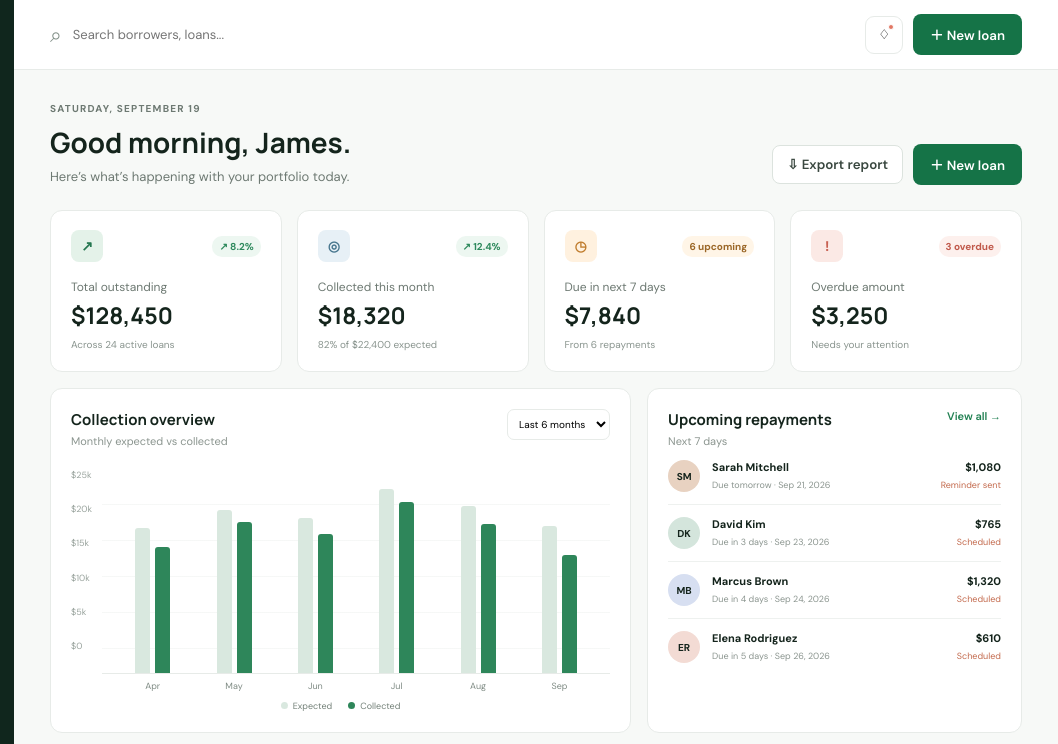
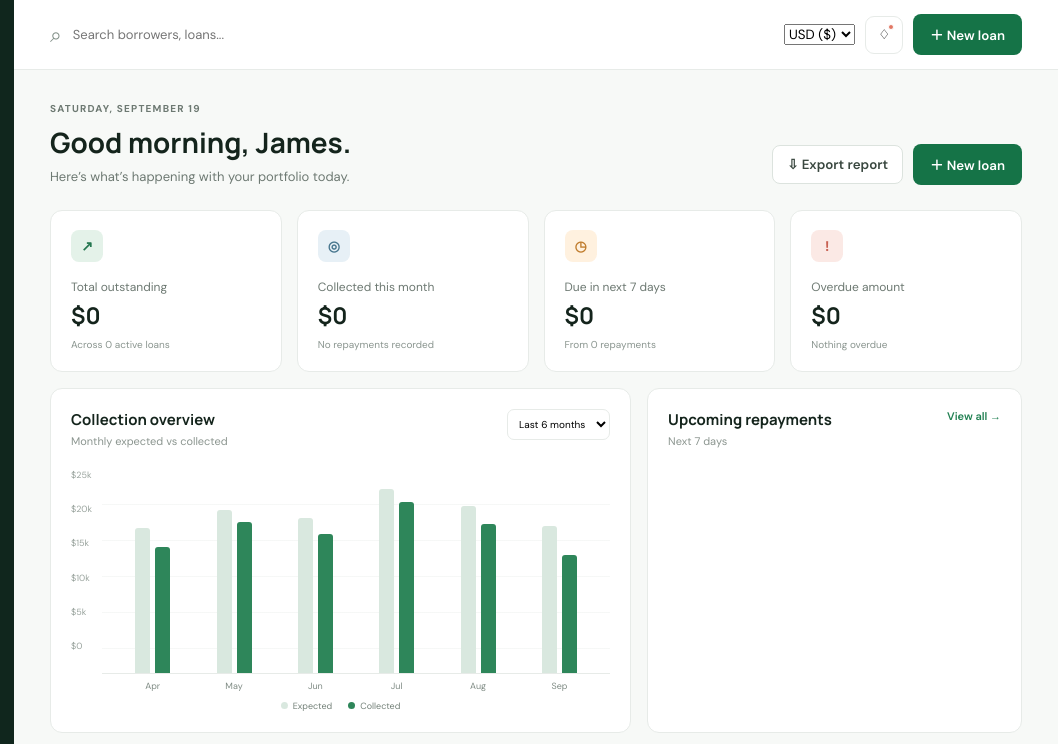
Before and after one commit to kingofrichnight/FIANCE_LOAN_APP, a plain HTML site: page index.html in a window 1280 px wide. Shown: the top 744 px of the page, 222-1280 px from the left. Drawn offline with Linux system fonts and the light colour scheme.

Commit message:
Add global currency support and remove demo data

```diff
--- a/app.js
+++ b/app.js
@@ -1,18 +1,14 @@
-const baseBorrowers = [
-  {name:'Sarah Mitchell',phone:'(555) 241-8830',amount:12000,payment:1080,due:'Sep 21, 2026',progress:67,score:92,status:'On track',color:'#e8d2c1'},
-  {name:'David Kim',phone:'(555) 890-1124',amount:8500,payment:765,due:'Sep 23, 2026',progress:42,score:86,status:'On track',color:'#d4e5dc'},
-  {name:'Marcus Brown',phone:'(555) 774-3091',amount:15000,payment:1320,due:'Sep 24, 2026',progress:25,score:74,status:'Due soon',color:'#d7dff1'},
-  {name:'Elena Rodriguez',phone:'(555) 392-6540',amount:6750,payment:610,due:'Sep 26, 2026',progress:83,score:95,status:'On track',color:'#f3dbd4'},
-  {name:'Thomas Wright',phone:'(555) 118-4577',amount:22000,payment:1950,due:'Sep 15, 2026',progress:51,score:61,status:'Overdue',color:'#e5d9ef'}
-];
 const saved = JSON.parse(localStorage.getItem('lendwiseBorrowers') || '[]');
-let borrowers = [...saved, ...baseBorrowers];
-const money = n => new Intl.NumberFormat('en-US',{style:'currency',currency:'USD',maximumFractionDigits:0}).format(n);
+let borrowers = [...saved];
+const rates={USD:1,INR:83.5,CNY:7.2,EUR:.92,GBP:.79};
+let currency=localStorage.getItem('lendwiseCurrency')||'USD';
+const money = n => new Intl.NumberFormat('en-US',{style:'currency',currency,maximumFractionDigits:0}).format(n*rates[currency]);
 const initials = name => name.split(' ').map(x=>x[0]).slice(0,2).join('').toUpperCase();
 
 function renderRows(list=borrowers){
+  if(!list.length){document.querySelector('#borrowerRows').innerHTML='<tr><td colspan="8">No borrowers yet. Add your first borrower to begin.</td></tr>';document.querySelector('#tableCount').textContent='Showing 0 borrowers';return}
   document.querySelector('#borrowerRows').innerHTML=list.map(b=>`<tr><td><div class="person"><div class="borrower-avatar" style="background:${b.color}">${initials(b.name)}</div><div><strong>${b.name}</strong><small>${b.phone}</small></div></div></td><td class="amount"><strong>${money(b.amount)}</strong><small>${b.months?b.months+' months':'12 months'}</small></td><td><strong>${money(b.payment)}</strong></td><td>${b.due}</td><td><span class="progress"><i style="width:${b.progress}%"></i></span>${b.progress}%</td><td class="score">${b.score}</td><td><span class="status ${b.status==='On track'?'ontime':b.status==='Due soon'?'due':'overdue'}">${b.status}</span></td><td><button class="more">•••</button></td></tr>`).join('');
-  document.querySelector('#tableCount').textContent=`Showing ${list.length} of ${borrowers.length + 19} borrowers`;
+  document.querySelector('#tableCount').textContent=`Showing ${list.length} of ${borrowers.length} borrowers`;
 }
 function renderChart(){
   const data=[['Apr',71,62],['May',80,74],['Jun',76,68],['Jul',90,84],['Aug',82,73],['Sep',72,58]];
@@ -27,8 +23,11 @@ const modal=document.querySelector('#loanModal');
 ['newLoanTop','newLoanHero','addBorrower'].forEach(id=>document.querySelector('#'+id).onclick=()=>modal.showModal());
 document.querySelector('#menuBtn').onclick=()=>document.querySelector('#sidebar').classList.toggle('open');
 const form=document.querySelector('#loanForm');
+form.querySelector('.close').addEventListener('click',e=>{e.preventDefault();modal.close();});
 function calculate(){const a=+form.amount.value,m=+form.months.value,r=+form.rate.value/1200;if(!a||!m)return 0;return r?a*r*Math.pow(1+r,m)/(Math.pow(1+r,m)-1):a/m}
 form.addEventListener('input',()=>document.querySelector('#paymentPreview').textContent=money(calculate()));
+document.querySelector('#currencySelect').value=currency;
+document.querySelector('#currencySelect').addEventListener('change',e=>{currency=e.target.value;localStorage.setItem('lendwiseCurrency',currency);renderRows();renderUpcoming();document.querySelector('#paymentPreview').textContent=money(calculate());});
 document.querySelector('#saveLoan').addEventListener('click',e=>{if(!form.reportValidity()){e.preventDefault();return}e.preventDefault();const fd=new FormData(form);const due=new Date(fd.get('due')+'T00:00:00').toLocaleDateString('en-US',{month:'short',day:'numeric',year:'numeric'});const item={name:fd.get('name'),phone:fd.get('phone'),amount:+fd.get('amount'),months:+fd.get('months'),payment:Math.round(calculate()),due,progress:0,score:75,status:'On track',color:'#d8eadf',address:fd.get('address'),referrer:fd.get('referrer'),family:fd.get('family')};saved.unshift(item);localStorage.setItem('lendwiseBorrowers',JSON.stringify(saved));borrowers.unshift(item);renderRows();renderUpcoming();modal.close();form.reset();document.querySelector('#paymentPreview').textContent='$0.00';showToast(`${item.name} was added successfully.`)});
 document.querySelector('#searchInput').addEventListener('input',e=>renderRows(borrowers.filter(b=>b.name.toLowerCase().includes(e.target.value.toLowerCase()))));
 document.querySelector('#exportBtn').onclick=()=>{const cols=['Name','Phone','Loan Amount','Monthly Payment','Next Due','Score','Status'];const rows=borrowers.map(b=>[b.name,b.phone,b.amount,b.payment,b.due,b.score,b.status]);const csv=[cols,...rows].map(r=>r.map(v=>`"${v}"`).join(',')).join('\n');const a=document.createElement('a');a.href=URL.createObjectURL(new Blob([csv],{type:'text/csv'}));a.download='lendwise-portfolio.csv';a.click();URL.revokeObjectURL(a.href);showToast('Excel-compatible report downloaded.')};
--- a/index.html
+++ b/index.html
@@ -38,7 +38,7 @@
       <header>
         <button class="menu-btn" id="menuBtn" aria-label="Toggle menu">☰</button>
         <label class="search"><span>⌕</span><input id="searchInput" placeholder="Search borrowers, loans..." /></label>
-        <div class="header-actions"><button class="icon-btn" aria-label="Notifications">♢<span></span></button><button class="primary" id="newLoanTop">＋ New loan</button></div>
+        <div class="header-actions"><select id="currencySelect" aria-label="Display currency"><option value="USD">USD ($)</option><option value="INR">INR (₹)</option><option value="CNY">CNY (¥)</option><option value="EUR">EUR (€)</option><option value="GBP">GBP (£)</option></select><button class="icon-btn" aria-label="Notifications">♢<span></span></button><button class="primary" id="newLoanTop">＋ New loan</button></div>
       </header>
 
       <div class="page">
@@ -48,10 +48,10 @@
         </section>
 
         <section class="metrics">
-          <article><div class="metric-head"><span class="metric-icon green">↗</span><span class="change positive">↗ 8.2%</span></div><p>Total outstanding</p><h2 id="totalOutstanding">$128,450</h2><small>Across 24 active loans</small></article>
-          <article><div class="metric-head"><span class="metric-icon blue">◎</span><span class="change positive">↗ 12.4%</span></div><p>Collected this month</p><h2>$18,320</h2><small>82% of $22,400 expected</small></article>
-          <article><div class="metric-head"><span class="metric-icon amber">◷</span><span class="change neutral">6 upcoming</span></div><p>Due in next 7 days</p><h2>$7,840</h2><small>From 6 repayments</small></article>
-          <article><div class="metric-head"><span class="metric-icon rose">!</span><span class="change negative">3 overdue</span></div><p>Overdue amount</p><h2>$3,250</h2><small>Needs your attention</small></article>
+          <article><div class="metric-head"><span class="metric-icon green">↗</span></div><p>Total outstanding</p><h2 id="totalOutstanding">$0</h2><small>Across 0 active loans</small></article>
+          <article><div class="metric-head"><span class="metric-icon blue">◎</span></div><p>Collected this month</p><h2>$0</h2><small>No repayments recorded</small></article>
+          <article><div class="metric-head"><span class="metric-icon amber">◷</span></div><p>Due in next 7 days</p><h2>$0</h2><small>From 0 repayments</small></article>
+          <article><div class="metric-head"><span class="metric-icon rose">!</span></div><p>Overdue amount</p><h2>$0</h2><small>Nothing overdue</small></article>
         </section>
 
         <section class="dashboard-grid">
@@ -69,8 +69,8 @@
   </div>
 
   <dialog id="loanModal"><form method="dialog" id="loanForm"><div class="modal-head"><div><h2>Add a new borrower</h2><p>Create their profile and repayment plan.</p></div><button class="close" value="cancel" aria-label="Close">×</button></div><div class="form-grid">
-    <label>Full name<input required name="name" placeholder="e.g. Maya Patel"></label><label>Phone number<input required name="phone" placeholder="+1 555 000 0000"></label>
-    <label>Loan amount ($)<input required min="1" type="number" name="amount" placeholder="10000"></label><label>Repayment term (months)<input required min="1" type="number" name="months" placeholder="12"></label>
+    <label>Full name<input required name="name" placeholder="Full name"></label><label>Phone number<input required name="phone" placeholder="Country code and phone number"></label>
+    <label>Loan amount<input required min="1" type="number" name="amount" placeholder="10000"></label><label>Repayment term (months)<input required min="1" type="number" name="months" placeholder="12"></label>
     <label>Annual interest rate (%)<input required min="0" step="0.1" type="number" name="rate" placeholder="8.5"></label><label>First payment date<input required type="date" name="due"></label>
     <label class="full">Home address<input name="address" placeholder="Street, city, state"></label><label>Referrer<input name="referrer" placeholder="Name of referrer"></label><label>Family contact<input name="family" placeholder="Name and phone"></label>
     <label class="full upload">Documents (PDF or images)<input type="file" name="documents" accept=".pdf,image/*" multiple><span>⌑ Choose borrower documents</span></label>
```
